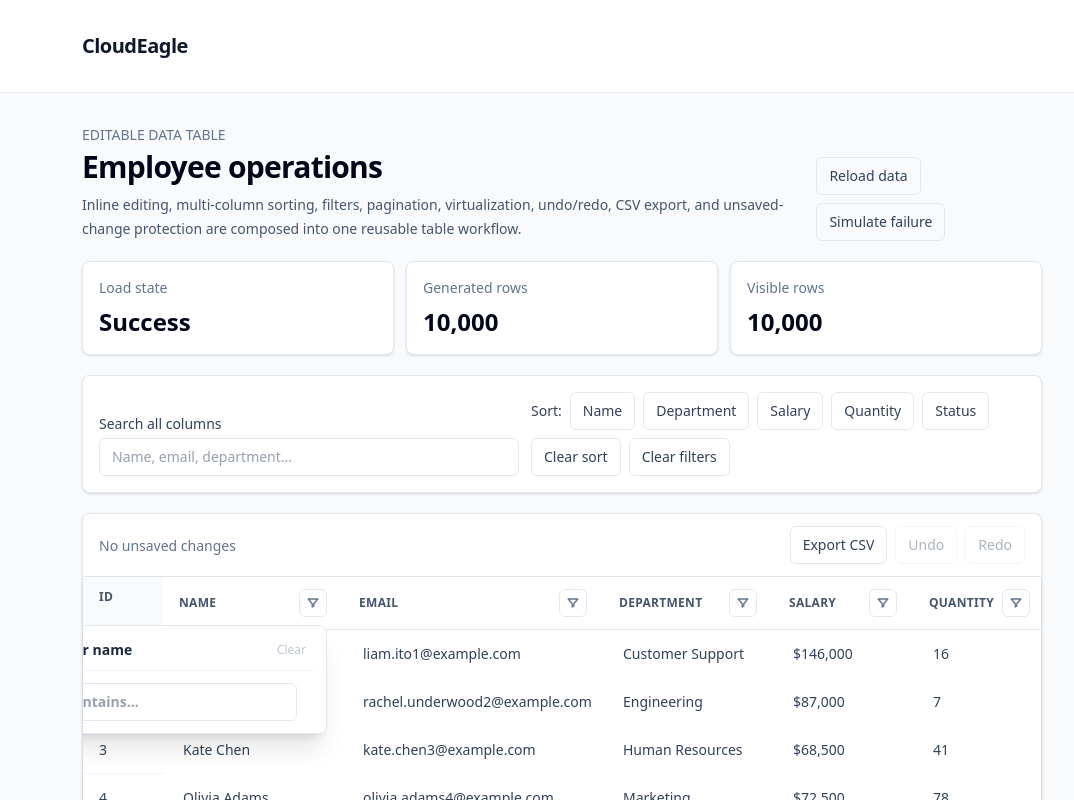
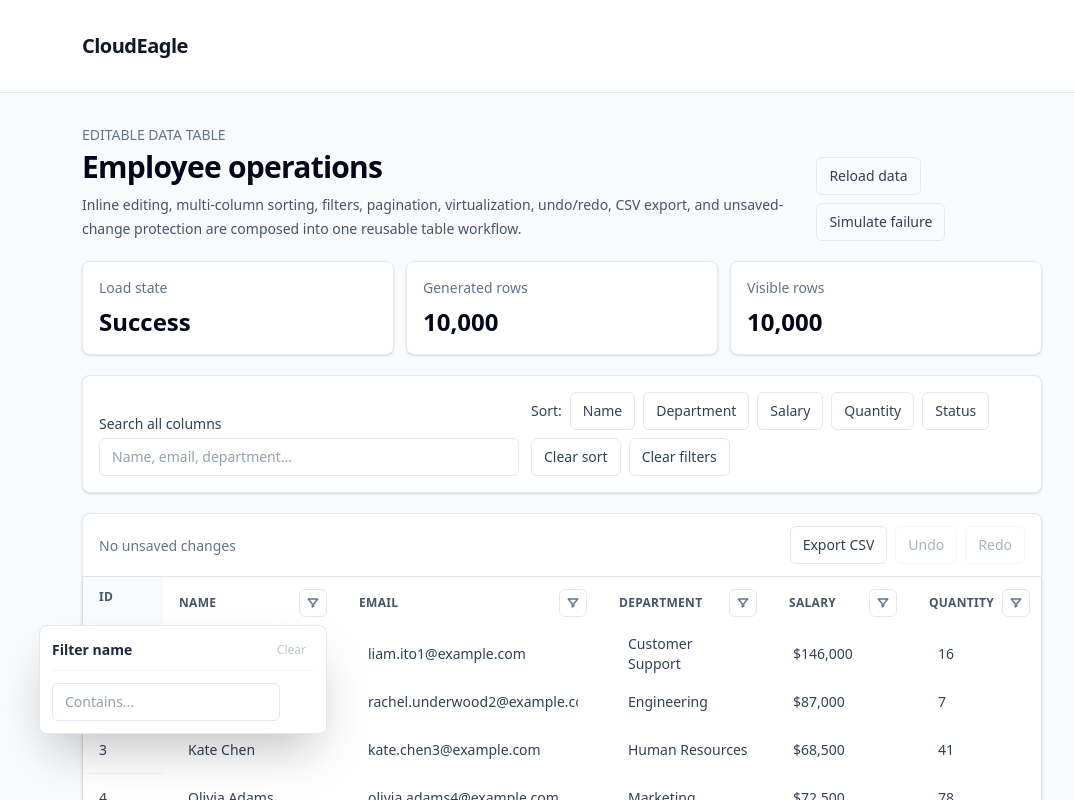
Before and after one commit to siddhikotak/cloudeagle, a React (Vite) app: page / in a window 1280 px wide. Both pictures are taken after a click on the button 391 px from the left and 603 px from the top of the page. Shown: the top 800 px of the page, without its empty margins (78-1152 px from the left). Built offline with nearby package versions, Linux system fonts and the light colour scheme.

Commit message:
feat: add EditableSelectCell component and integrate into EditableTableRow for enhanced editing options

```diff
--- a/src/components/AdvancedEmployeeTable.tsx
+++ b/src/components/AdvancedEmployeeTable.tsx
@@ -1,12 +1,14 @@
 import {
   useCallback,
   useEffect,
+  useLayoutEffect,
   useMemo,
   useRef,
   useState,
   type KeyboardEvent,
   type ReactNode,
 } from 'react';
+import { createPortal } from 'react-dom';
 import { EditableTable } from '@/components/EditableTable';
 import { Pagination } from '@/components/Pagination';
 import { TableProvider } from '@/components/TableContext';
@@ -151,6 +153,10 @@ function AdvancedEmployeeTableContent() {
         sortable: true,
         filterable: true,
         minWidth: 170,
+        editOptions: DEPARTMENTS.map((department) => ({
+          label: department,
+          value: department,
+        })),
         validate: (value) =>
           String(value).trim().length > 0
             ? { valid: true }
@@ -599,24 +605,61 @@ function HeaderFilterMenu({
   onClear: () => void;
 }) {
   const [open, setOpen] = useState(false);
+  const [position, setPosition] = useState({ left: 0, top: 0 });
+  const buttonRef = useRef<HTMLButtonElement>(null);
   const menuRef = useRef<HTMLDivElement>(null);
+
+  const updatePosition = useCallback(() => {
+    const trigger = buttonRef.current;
+    if (!trigger) return;
+
+    const rect = trigger.getBoundingClientRect();
+    const menuWidth = 288;
+    const gutter = 12;
+    const left = Math.min(
+      Math.max(gutter, rect.right - menuWidth),
+      window.innerWidth - menuWidth - gutter,
+    );
+
+    setPosition({
+      left,
+      top: rect.bottom + 8,
+    });
+  }, []);
+
+  useLayoutEffect(() => {
+    if (!open) return;
+    updatePosition();
+  }, [open, updatePosition]);
 
   useEffect(() => {
     if (!open) return;
 
     const handlePointerDown = (event: PointerEvent) => {
       const target = event.target;
-      if (target instanceof Node && !menuRef.current?.contains(target)) {
+      if (
+        target instanceof Node &&
+        !menuRef.current?.contains(target) &&
+        !buttonRef.current?.contains(target)
+      ) {
         setOpen(false);
       }
     };
 
+    const handleReposition = () => {
+      updatePosition();
+    };
+
     document.addEventListener('pointerdown', handlePointerDown);
+    window.addEventListener('resize', handleReposition);
+    window.addEventListener('scroll', handleReposition, true);
 
     return () => {
       document.removeEventListener('pointerdown', handlePointerDown);
+      window.removeEventListener('resize', handleReposition);
+      window.removeEventListener('scroll', handleReposition, true);
     };
-  }, [open]);
+  }, [open, updatePosition]);
 
   const handleKeyDown = (event: KeyboardEvent<HTMLDivElement>) => {
     if (event.key === 'Escape') {
@@ -626,8 +669,9 @@ function HeaderFilterMenu({
   };
 
   return (
-    <div ref={menuRef} className="relative" onKeyDown={handleKeyDown}>
+    <div className="relative" onKeyDown={handleKeyDown}>
       <button
+        ref={buttonRef}
         type="button"
         onClick={() => setOpen((prev) => !prev)}
         className={`flex h-7 w-7 items-center justify-center rounded-md border transition ${
@@ -640,8 +684,18 @@ function HeaderFilterMenu({
       >
         <FilterIcon />
       </button>
-      {open ? (
-        <div className="absolute right-0 top-9 z-30 w-72 rounded-lg border border-slate-200 bg-white p-3 normal-case tracking-normal shadow-xl">
+      {open
+        ? createPortal(
+            <div
+              ref={menuRef}
+              className="fixed z-[100] w-72 overflow-auto rounded-lg border border-slate-200 bg-white p-3 normal-case tracking-normal shadow-2xl"
+              style={{
+                left: position.left,
+                top: position.top,
+                maxHeight: 'min(420px, calc(100vh - 24px))',
+              }}
+              onKeyDown={handleKeyDown}
+            >
               <div className="mb-3 flex items-center justify-between gap-2 border-b border-slate-100 pb-2">
                 <p className="text-sm font-semibold text-slate-800">{label}</p>
                 <button
@@ -654,8 +708,10 @@ function HeaderFilterMenu({
                 </button>
               </div>
               {children}
-        </div>
-      ) : null}
+            </div>,
+            document.body,
+          )
+        : null}
     </div>
   );
 }
--- a/src/components/EditableCell.tsx
+++ b/src/components/EditableCell.tsx
@@ -5,7 +5,6 @@ import {
   useState,
   type ChangeEvent,
   type KeyboardEvent,
-  type MouseEvent,
 } from 'react';
 import { debounce } from 'lodash-es';
 import type { ValidationResult } from '@/types/table';
@@ -155,30 +154,26 @@ export function EditableCell(props: EditableCellProps) {
 
   if (!props.isEditing) {
     const activate = props.onActivate;
-    const handleClick = (event: MouseEvent<HTMLSpanElement>) => {
-      if (activate) {
-        event.stopPropagation();
-        activate();
-      }
-    };
-    const handleReadKeyDown = (event: KeyboardEvent<HTMLSpanElement>) => {
+    const handleReadKeyDown = (event: KeyboardEvent<HTMLInputElement>) => {
       if (activate && (event.key === 'Enter' || event.key === ' ')) {
         event.preventDefault();
         activate();
       }
     };
     return (
-      <span
-        className={`block rounded px-1 py-0.5 ${
-          activate ? 'cursor-pointer hover:bg-slate-100' : ''
+      <input
+        type={props.type === 'number' ? 'number' : 'text'}
+        value={formatDraft(props.value)}
+        readOnly
+        onClick={activate}
+        onKeyDown={handleReadKeyDown}
+        tabIndex={activate ? 0 : undefined}
+        className={`w-full rounded border border-transparent bg-transparent px-2 py-1 text-sm text-slate-700 outline-none transition ${
+          activate
+            ? 'cursor-pointer hover:border-slate-200 hover:bg-white focus:border-blue-300 focus:bg-white focus:ring-2 focus:ring-blue-100'
+            : ''
         }`}
-        onClick={handleClick}
-        onKeyDown={handleReadKeyDown}
-        role={activate ? 'button' : undefined}
-        tabIndex={activate ? 0 : undefined}
-      >
-        {formatDraft(props.value)}
-      </span>
+      />
     );
   }
 
--- /dev/null
+++ b/src/components/EditableSelectCell.tsx
@@ -0,0 +1,103 @@
+import { useRef, useState, type KeyboardEvent, type FocusEvent } from 'react';
+import type { EditOption, ValidationResult } from '@/types/table';
+
+type EditableSelectCellProps<TValue extends string | number> = {
+  value: TValue;
+  isEditing: boolean;
+  options: ReadonlyArray<EditOption<TValue>>;
+  onActivate?: () => void;
+  onSave: (next: TValue) => void;
+  onCancel: () => void;
+  validate?: (value: TValue) => ValidationResult;
+};
+
+export function EditableSelectCell<TValue extends string | number>({
+  value,
+  isEditing,
+  options,
+  onActivate,
+  onSave,
+  onCancel,
+  validate,
+}: EditableSelectCellProps<TValue>) {
+  const [error, setError] = useState<string | null>(null);
+  const selectRef = useRef<HTMLSelectElement>(null);
+  const option = options.find((item) => item.value === value);
+
+  const commit = (next: TValue): boolean => {
+    const result = validate?.(next);
+    if (result && !result.valid) {
+      setError(result.message);
+      return false;
+    }
+
+    onSave(next);
+    return true;
+  };
+
+  const currentSelectValue = (): TValue =>
+    (selectRef.current?.value ?? String(value)) as TValue;
+
+  const handleBlur = (event: FocusEvent<HTMLSelectElement>) => {
+    const next = event.currentTarget.value as TValue;
+    const didSave = commit(next);
+    if (!didSave) {
+      window.requestAnimationFrame(() => {
+        selectRef.current?.focus();
+      });
+    }
+  };
+
+  const handleKeyDown = (event: KeyboardEvent<HTMLSelectElement>) => {
+    if (event.key === 'Enter') {
+      event.preventDefault();
+      commit(currentSelectValue());
+    }
+    if (event.key === 'Escape') {
+      event.preventDefault();
+      onCancel();
+    }
+  };
+
+  if (!isEditing) {
+    return (
+      <button
+        type="button"
+        onClick={onActivate}
+        className="w-full rounded border border-transparent bg-transparent px-2 py-1 text-left text-sm text-slate-700 transition hover:border-slate-200 hover:bg-white focus:border-blue-300 focus:bg-white focus:outline-none focus:ring-2 focus:ring-blue-100"
+      >
+        {option?.label ?? String(value)}
+      </button>
+    );
+  }
+
+  return (
+    <div className="flex w-full flex-col gap-1">
+      <select
+        ref={selectRef}
+        defaultValue={String(value)}
+        onFocus={() => setError(null)}
+        onBlur={handleBlur}
+        onKeyDown={handleKeyDown}
+        autoFocus
+        aria-invalid={error !== null}
+        className={`w-full appearance-none rounded border bg-white px-2 py-1 text-sm outline-none focus:ring-2 ${
+          error
+            ? 'border-red-500 focus:border-red-500 focus:ring-red-200'
+            : 'border-slate-300 focus:border-blue-500 focus:ring-blue-200'
+        }`}
+      >
+        {options.map((item) => (
+          <option key={String(item.value)} value={String(item.value)}>
+            {item.label}
+          </option>
+        ))}
+      </select>
+      {error !== null && (
+        <p className="text-xs text-red-600" role="alert">
+          {error}
+        </p>
+      )}
+    </div>
+  );
+}
--- a/src/components/EditableTable.tsx
+++ b/src/components/EditableTable.tsx
@@ -102,6 +102,7 @@ export function EditableTable<TRow extends { id: RowId }>({
   });
   const columnCount = Math.max(columns.length, 1);
   const showEmptyState = !isLoading && data.length === 0;
+  const hasTableStateRow = isLoading || showEmptyState;
   const gridTemplateColumns = useMemo(
     () =>
       columns
@@ -223,8 +224,11 @@ export function EditableTable<TRow extends { id: RowId }>({
             );
           })}
         </TableColgroup>
-        <TableHeader>
-          <TableRow className="grid" style={{ gridTemplateColumns }}>
+        <TableHeader className="sticky top-0 z-30 block">
+          <TableRow
+            className="grid hover:bg-slate-50"
+            style={{ gridTemplateColumns }}
+          >
             {columns.map((column) => {
               const c = column as ColumnDef<TRow, keyof TRow>;
               return (
@@ -239,8 +243,13 @@ export function EditableTable<TRow extends { id: RowId }>({
           </TableRow>
         </TableHeader>
         <TableBody
-          className="relative block divide-y-0"
-          style={{ height: virtual.totalSize }}
+          className="relative block w-full divide-y-0"
+          style={{
+            height: hasTableStateRow ? 'auto' : virtual.totalSize,
+            minHeight: hasTableStateRow
+              ? virtualRowHeight * loadingRowCount
+              : 0,
+          }}
         >
           {isLoading ? (
             <TableLoadingState
@@ -273,13 +282,13 @@ export function EditableTable<TRow extends { id: RowId }>({
                     columns={columns}
                     editingColumnId={editingColumnId}
                     isEdited={isEdited}
-                    className="absolute left-0 right-0 grid border-b border-slate-100"
+                    className="absolute left-0 right-0 grid w-full border-b border-slate-100 hover:bg-slate-50"
                     style={{
                       gridTemplateColumns,
                       height: virtualRow.size,
                       transform: `translateY(${virtualRow.start}px)`,
                     }}
-                    cellClassName="flex items-center overflow-hidden"
+                    cellClassName="flex items-center overflow-hidden group-hover:bg-slate-50"
                     markRowEditedOnCommit={false}
                     onCommitCell={handleCommitCell}
                   />
--- a/src/components/EditableTableRow.tsx
+++ b/src/components/EditableTableRow.tsx
@@ -2,6 +2,7 @@ import { memo, useContext, type CSSProperties, type ReactNode } from 'react';
 import { TableCell, TableRow } from '@/components/table';
 import { TableActionsContext } from '@/components/TableContext';
 import { EditableCell } from '@/components/EditableCell';
+import { EditableSelectCell } from '@/components/EditableSelectCell';
 import type {
   ColumnDef,
   ColumnDefs,
@@ -70,7 +71,7 @@ function EditableTableRowImpl<TRow extends { id: RowId }>({
 
   return (
     <TableRow
-      className={`${isEdited ? 'bg-amber-50! hover:bg-amber-100!' : ''} ${className}`}
+      className={`group ${isEdited ? 'bg-amber-50! hover:bg-amber-100!' : ''} ${className}`}
       style={style}
     >
       {columns.map((column) => {
@@ -121,6 +122,34 @@ function EditableTableRowImpl<TRow extends { id: RowId }>({
                     isEditing: cellIsEditing,
                   })}
                 </span>
+              </TableCell>
+            );
+          }
+
+          if (c.editOptions) {
+            type EditableOptionValue = string | number;
+            const options = c.editOptions as ReadonlyArray<{
+              label: string;
+              value: EditableOptionValue;
+            }>;
+            const selectedValue = value as EditableOptionValue;
+
+            return (
+              <TableCell key={c.id} className={cellClassName}>
+                <EditableSelectCell
+                  value={selectedValue}
+                  options={options}
+                  isEditing={cellIsEditing}
+                  onActivate={handleActivate}
+                  onSave={handleSave}
+                  onCancel={handleCancel}
+                  {...(columnValidate
+                    ? {
+                        validate: (v: EditableOptionValue): ValidationResult =>
+                          columnValidate(v as TRow[keyof TRow], row),
+                      }
+                    : {})}
+                />
               </TableCell>
             );
           }
--- a/src/types/table.ts
+++ b/src/types/table.ts
@@ -27,6 +27,11 @@ export type CellRenderContext<TRow, TValue> = {
   isEditing: boolean;
 };
 
+export type EditOption<TValue extends string | number = string | number> = {
+  label: string;
+  value: TValue;
+};
+
 export type ColumnDef<TRow, K extends keyof TRow = keyof TRow> = {
   id: string;
   header: string;
@@ -37,6 +42,7 @@ export type ColumnDef<TRow, K extends keyof TRow = keyof TRow> = {
   width?: number | string;
   minWidth?: number | string;
   maxWidth?: number | string;
+  editOptions?: ReadonlyArray<EditOption<Extract<TRow[K], string | number>>>;
   renderCell?: (ctx: CellRenderContext<TRow, TRow[K]>) => ReactNode;
   sortFn?: (a: TRow[K], b: TRow[K]) => number;
   filterFn?: (value: TRow[K], filter: string) => boolean;
```
Lines whose indentation alone changed are shown as unchanged.
